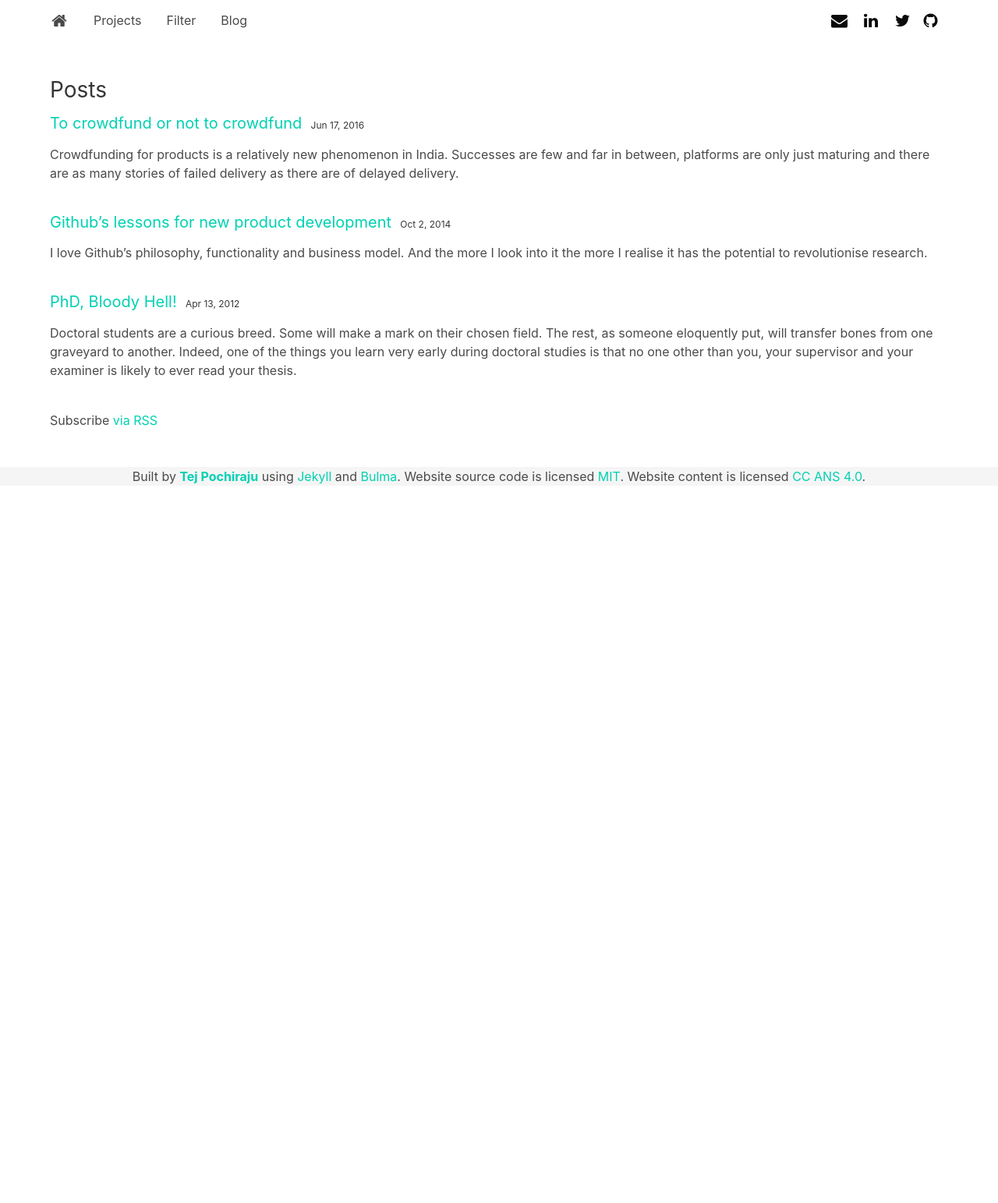
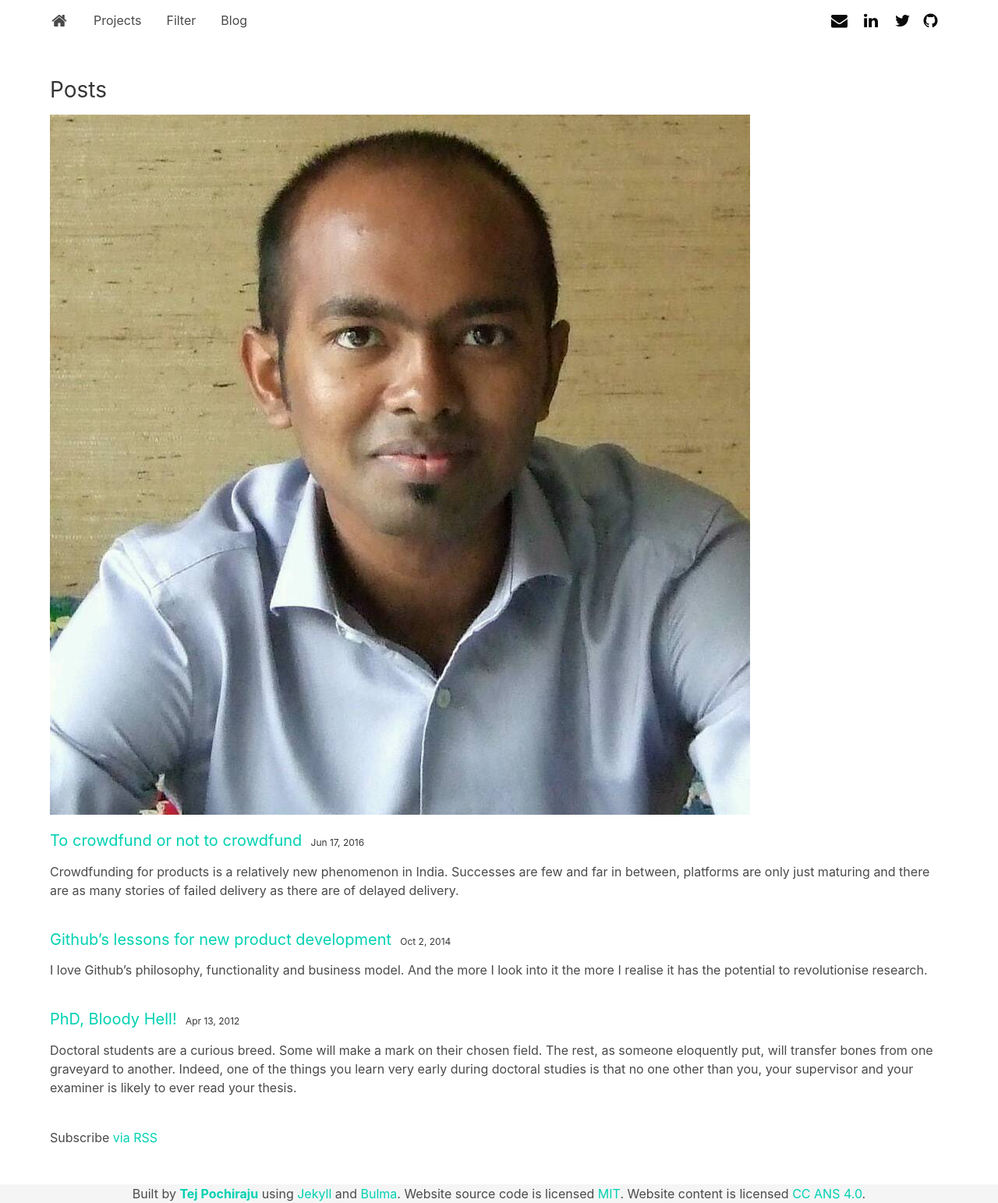
Before and after one commit to tejpochiraju/archive-tejpochiraju.github.io, a Jekyll site: the page built from _pages/blog.md, in a window 1280 px wide. Shown: the whole page at 78% size. Built offline with Jekyll 4.4.1, drawn with Linux system fonts in a browser that asks for light colours; before the commit the page ends 900 px from its top, so only the background shows below that.

Commit message:
Update blog.md

```diff
--- a/_pages/blog.md
+++ b/_pages/blog.md
@@ -1,4 +1,6 @@
 ---
 layout: blog
 permalink: /blog/
+published: true
 ---
+![tej.jpg]({{site.baseurl}}/assets/images/tej.jpg)
```
